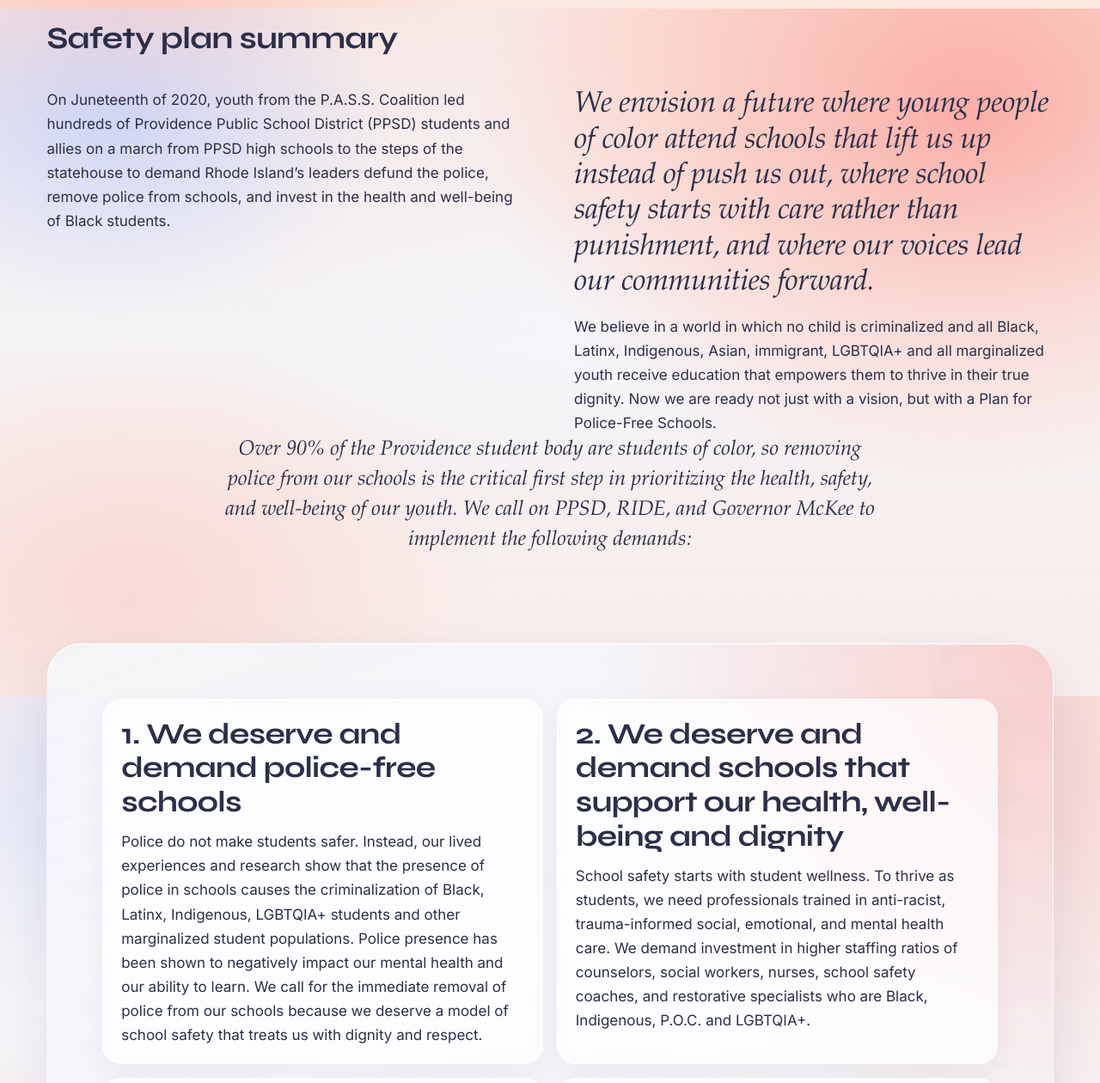
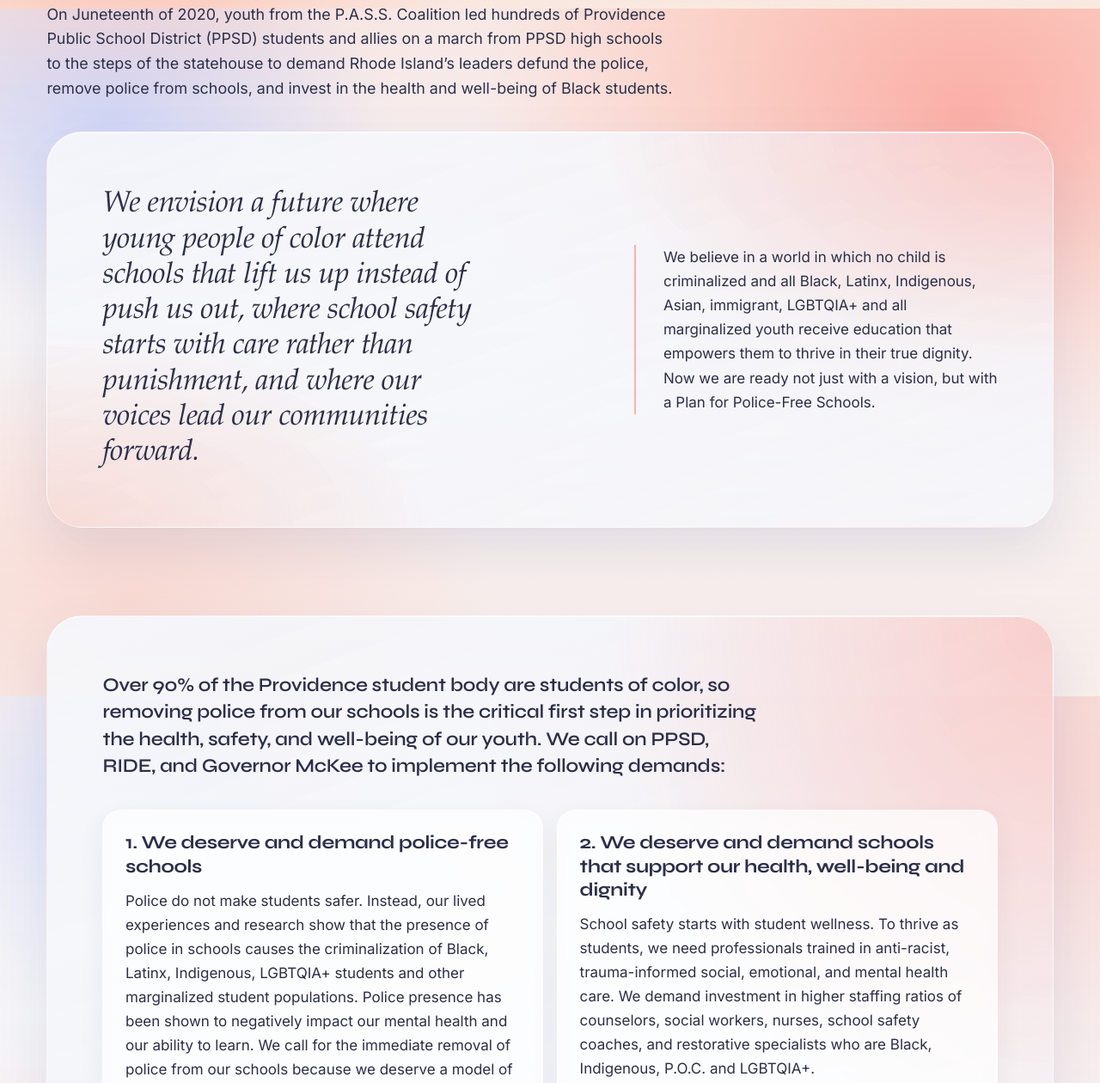
Before and after one commit to joshbusta/prysm, a browser extension: page pass-coalition-plan.html in a window 1280 px wide. Shown: the part 790-2050 px from the top of the page at 86% size. Drawn offline with Linux system fonts and the light colour scheme; a web font is replaced by a local one.

Commit message:
Text layout reorganization

```diff
--- a/css/styles.css
+++ b/css/styles.css
@@ -2838,12 +2838,91 @@ body.theme-kyr .u-photo {
 }
 
 /* PASS demands. */
-.page-pass .u-static-cards h2 {
-  font-size: var(--step-display-sm);
-  line-height: 1.15;
-  margin-bottom: 0.8rem;
+/* Hero: lede and coalition paragraph side by side under the title. */
+.u-pass-hero-body {
+  display: grid;
+  gap: 1.25rem;
+}
+
+.u-pass-hero-body > p {
+  margin: 0;
+}
+
+.u-pass-hero-body > p:not(.u-display) {
+  max-width: var(--measure);
+  color: var(--ink);
+}
+
+@media (min-width: 56rem) {
+  .u-pass-hero-body {
+    grid-template-columns: minmax(0, 1fr) minmax(0, 1.15fr);
+    gap: 3rem;
+    align-items: start;
+  }
+
+  .page-pass .u-hero--type .u-display {
+    max-width: none;
+  }
+}
+
+/* Summary: lead paragraph, then the vision statement in its own panel. */
+.u-pass-lead {
+  max-width: 46rem;
+  margin: 0 0 var(--space-block);
+  font-size: clamp(1.05rem, 1.4vw, 1.2rem);
+  line-height: 1.6;
+  color: var(--ink);
+}
+
+.u-pass-vision {
+  display: grid;
+  gap: 1.25rem;
+}
+
+.u-pass-vision > p {
+  margin: 0;
+}
+
+.u-pass-vision > .u-display {
+  max-width: 26ch;
+}
+
+@media (min-width: 56rem) {
+  .u-pass-vision {
+    grid-template-columns: minmax(0, 1.35fr) minmax(0, 1fr);
+    gap: 3rem;
+    align-items: center;
+  }
+
+  .u-pass-vision > p:not(.u-display) {
+    padding-left: 2rem;
+    border-left: 2px solid rgba(var(--wash-1), 0.45);
+  }
+}
+
+/* Demands: the "Over 90%" statement introduces the cards. */
+.u-pass-demands-lead {
+  max-width: 48rem;
+  margin: 0 0 var(--space-block);
+  font-family: var(--font-heading);
+  font-size: clamp(1.15rem, 1.8vw, 1.4rem);
+  font-weight: 600;
+  letter-spacing: -0.01em;
+  line-height: 1.4;
+  color: var(--ink);
 }
 
 .page-pass .u-static-cards {
   align-items: stretch;
 }
+
+.page-pass .u-static-cards .u-card {
+  padding: 1.5rem 1.6rem 1.4rem;
+}
+
+.page-pass .u-static-cards h2 {
+  margin-bottom: 0.75rem;
+  font-size: clamp(1.2rem, 1.7vw, 1.45rem);
+  line-height: 1.25;
+  letter-spacing: -0.015em;
+}
--- a/pass-coalition-plan.html
+++ b/pass-coalition-plan.html
@@ -73,22 +73,22 @@
       <section class="u-section u-hero u-hero--type u-wash u-wash--strong" aria-labelledby="pass-heading">
         <div class="u-hero-copy">
           <h1 id="pass-heading">PASS Plan for Student Safety</h1>
-          <p><span class="u-display u-display--sm">Our communities have been organizing for racial equity in our city’s education institutions for years.</span> The Providence Alliance for Student Safety (PASS) coalition launched in December 2018, comprised of youth-led organizations, Alliance of Rhode Island Southeast Asians for Education (ARISE), Providence Student Union (PSU), and Providence Youth Student Movement (PrYSM). In late 2020, three additional youth organizations became coalition members: Youth In Action (YIA), Rhode Island Urban Debate League (RIUDL), and Young Voices. These youth-led organizations came together under a common goal: to end the school to prison pipeline and fight for educational justice.</p>
+          <div class="u-pass-hero-body">
+            <p class="u-display u-display--sm">Our communities have been organizing for racial equity in our city’s education institutions for years.</p>
+            <p>The Providence Alliance for Student Safety (PASS) coalition launched in December 2018, comprised of youth-led organizations, Alliance of Rhode Island Southeast Asians for Education (ARISE), Providence Student Union (PSU), and Providence Youth Student Movement (PrYSM). In late 2020, three additional youth organizations became coalition members: Youth In Action (YIA), Rhode Island Urban Debate League (RIUDL), and Young Voices. These youth-led organizations came together under a common goal: to end the school to prison pipeline and fight for educational justice.</p>
+          </div>
         </div>
       </section>
       <section class="u-section" aria-labelledby="pass-intro">
         <h2 id="pass-intro">Safety plan summary</h2>
-        <div class="u-split u-split--top u-reveal">
-          <div class="u-split-text">
-            <p>On Juneteenth of 2020, youth from the P.A.S.S. Coalition led hundreds of Providence Public School District (PPSD) students and allies on a march from PPSD high schools to the steps of the statehouse to demand Rhode Island’s leaders defund the police, remove police from schools, and invest in the health and well-being of Black students.</p>
-          </div>
-          <div class="u-split-text">
-            <p><span class="u-display u-display--sm">We envision a future where young people of color attend schools that lift us up instead of push us out, where school safety starts with care rather than punishment, and where our voices lead our communities forward.</span> We believe in a world in which no child is criminalized and all Black, Latinx, Indigenous, Asian, immigrant, LGBTQIA+ and all marginalized youth receive education that empowers them to thrive in their true dignity. Now we are ready not just with a vision, but with a Plan for Police-Free Schools.</p>
-          </div>
+        <p class="u-pass-lead u-reveal">On Juneteenth of 2020, youth from the P.A.S.S. Coalition led hundreds of Providence Public School District (PPSD) students and allies on a march from PPSD high schools to the steps of the statehouse to demand Rhode Island’s leaders defund the police, remove police from schools, and invest in the health and well-being of Black students.</p>
+        <div class="u-pass-vision u-wash u-wash--light u-reveal">
+          <p class="u-display u-display--sm">We envision a future where young people of color attend schools that lift us up instead of push us out, where school safety starts with care rather than punishment, and where our voices lead our communities forward.</p>
+          <p>We believe in a world in which no child is criminalized and all Black, Latinx, Indigenous, Asian, immigrant, LGBTQIA+ and all marginalized youth receive education that empowers them to thrive in their true dignity. Now we are ready not just with a vision, but with a Plan for Police-Free Schools.</p>
         </div>
-        <p class="u-lead-para u-after u-reveal">Over 90% of the Providence student body are students of color, so removing police from our schools is the critical first step in prioritizing the health, safety, and well-being of our youth. We call on PPSD, RIDE, and Governor McKee to implement the following demands:</p>
       </section>
       <section class="u-section u-wash u-wash--light u-reveal" aria-label="Demands">
+        <p class="u-pass-demands-lead">Over 90% of the Providence student body are students of color, so removing police from our schools is the critical first step in prioritizing the health, safety, and well-being of our youth. We call on PPSD, RIDE, and Governor McKee to implement the following demands:</p>
         <div class="u-static-cards">
           <article class="u-card">
           <h2>1. We deserve and demand police-free schools</h2>
```
Also changed, not shown: our-networks.html (+1 -1 lines).
